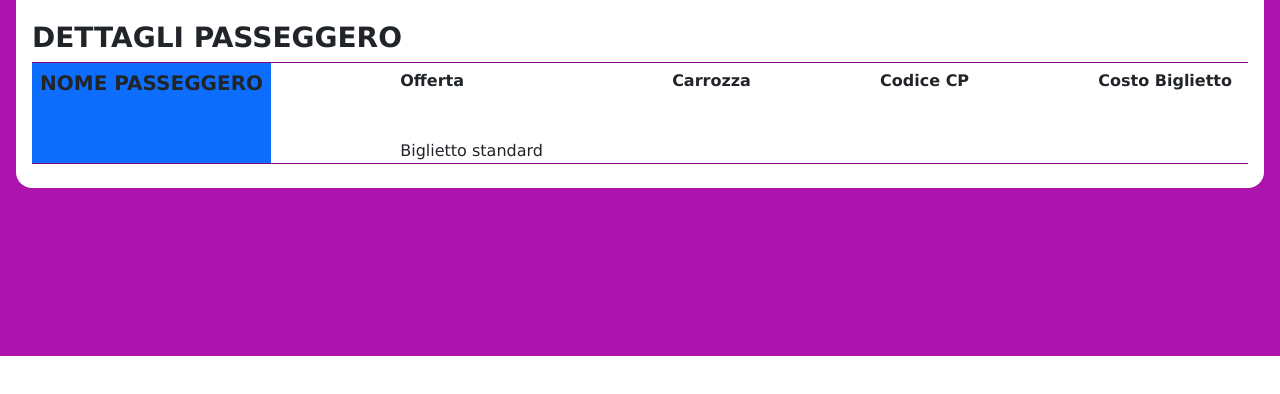
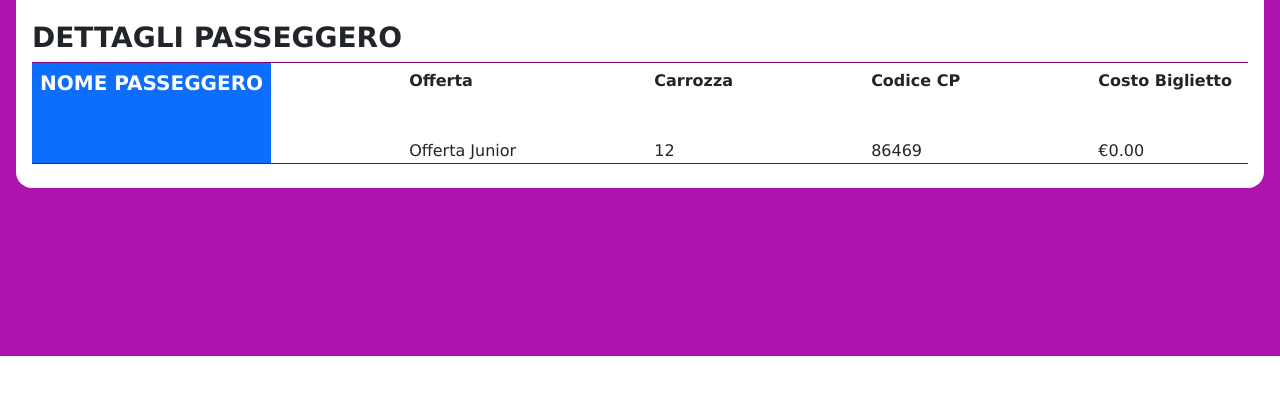
Before and after one commit to nicodellolio/js-biglietto-treno-form, a plain HTML site: page index.html in a window 1280 px wide. Both pictures are taken after a click on the input "Genera". Shown: the part 344-738 px from the top of the page. Drawn offline with nearby package versions, Linux system fonts and the light colour scheme.

Commit message:
final commit

```diff
--- a/assets/js/main.js
+++ b/assets/js/main.js
@@ -29,6 +29,8 @@ const userAgeField = document.getElementById('userAge');
 document.getElementById('submit').addEventListener('click', function(){
     const kmNumber = Number(kmField.value);
     const ageNumber = Number(userAgeField.value);
+    let cabNumber = Math.floor((Math.random() * 12) + 1);
+    let cpCode = Math.floor((Math.random() * 99999) + 33333);
 
     console.log(userNameField.value);
     console.log(ageNumber);
@@ -46,21 +48,37 @@ document.getElementById('submit').addEventListener('click', function(){
  console.log(tickeFullPrice);
 
 
-
-
 // subtract the discounts
     // subtract the 20% discount for the passengers underage (under 18)
 if (ageNumber < 18) {
+
     const ticketDiscount20 = ((tickeFullPrice / 100) * 80);
     console.log(ticketDiscount20.toFixed(2) + "€");
+    document.getElementById('passenger_name').innerHTML = userNameField.value;
+    document.getElementById('offer').innerHTML = `Offerta Junior`;
+    document.getElementById('cab').innerHTML = cabNumber;
+    document.getElementById('CP').innerHTML = cpCode;
+    document.getElementById('price').innerHTML = `€` + ticketDiscount20.toFixed(2)
+
 
     // sottsubtract the 40% discount for the elder passengers (over 65)
 } else if (ageNumber >= 65) {
+
     const ticketDiscount40 = ((tickeFullPrice / 100) * 60);
     console.log(ticketDiscount40.toFixed(2) + "€");
+    document.getElementById('passenger_name').innerHTML = userNameField.value;
+    document.getElementById('offer').innerHTML = `Offerta Senior`;
+    document.getElementById('cab').innerHTML = cabNumber;
+    document.getElementById('CP').innerHTML = cpCode;
+    document.getElementById('price').innerHTML = `€` + ticketDiscount40.toFixed(2)
 
     // no discount for adults passengers (18-64)
 } else {
     console.log(tickeFullPrice.toFixed(2) + "€");
+    document.getElementById('passenger_name').innerHTML = userNameField.value;
+    document.getElementById('offer').innerHTML = `Biglietto Standard`;
+    document.getElementById('cab').innerHTML = cabNumber;
+    document.getElementById('CP').innerHTML = cpCode;
+    document.getElementById('price').innerHTML = `€` + tickeFullPrice.toFixed(2)
 }
 })
--- a/index.html
+++ b/index.html
@@ -49,25 +49,25 @@
                 <h3 class="fw-bold ms-3">DETTAGLI PASSEGGERO</h3>
             </div>
             <div class="ticket d-flex justify-content-between mx-3 text-start pe-3">
-                <div class="name_box bg-primary pt-2 px-2">
-                    <h5 class="fw-bold mb-5">NOME PASSEGGERO</h5>
-                    <aside class="passenger_name fw-bold"></aside>
+                <div class="name_box bg-primary pt-2 px-2 text-white">
+                    <h5 class="fw-bold mb-2">NOME PASSEGGERO</h5>
+                    <aside id="passenger_name" class="fw-bold"></aside>
                 </div>
                 <div class="offer_box pt-2">
                     <h6 class="fw-bold mb-5">Offerta</h6>
-                    <aside>Biglietto standard</aside>
+                    <aside id="offer">Biglietto standard</aside>
                 </div>
                 <div class="cab_box pt-2">
                     <h6 class="fw-bold mb-5">Carrozza</h6>
-                    <aside class="cab"></aside>
+                    <aside id="cab"></aside>
                 </div>
                 <div class="CP_box pt-2">
                     <h6 class="fw-bold mb-5">Codice CP</h6>
-                    <aside class="CP"></aside>
+                    <aside id="CP"></aside>
                 </div>
                 <div class="price_box pt-2">
                     <h6 class="fw-bold mb-5">Costo Biglietto</h6>
-                    <aside class="price"></aside>
+                    <aside id="price"></aside>
                 </div>
 
             </div>
```
